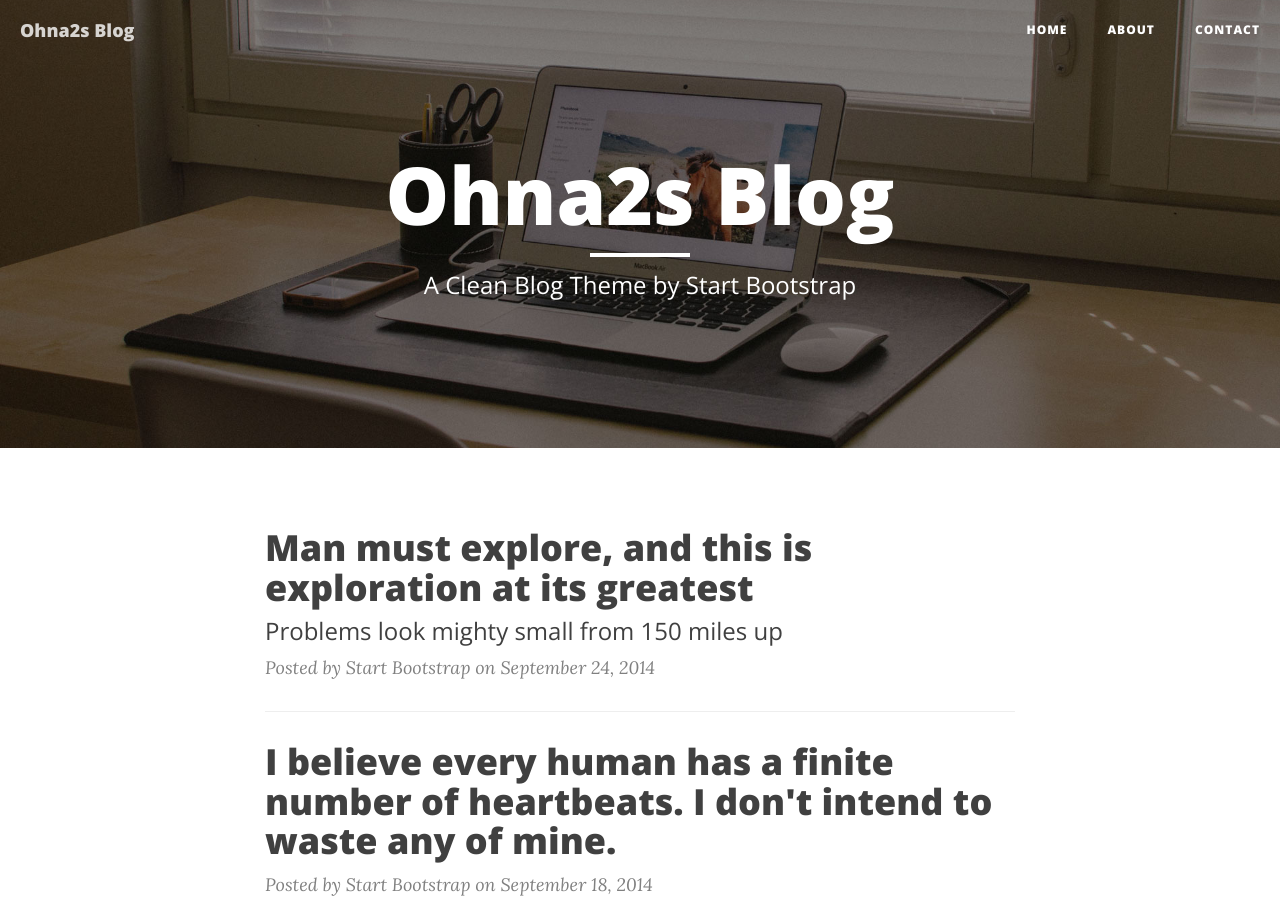
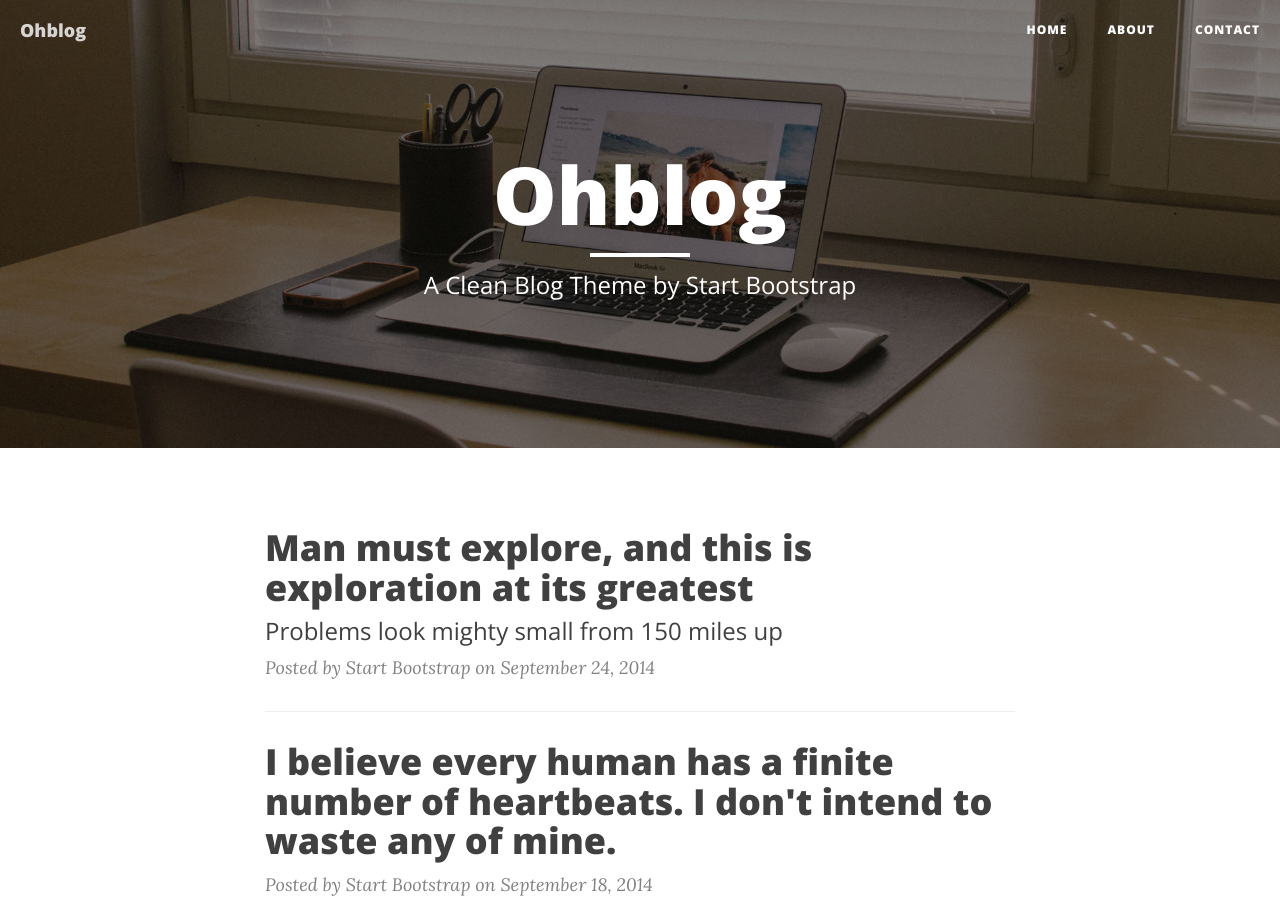
Before and after one commit to ohna2s/blog, a Jekyll site: the page built from index.html, in a window 1280 px wide and 900 px high. Built offline with Jekyll 4.4.1, drawn with Linux system fonts in a browser that asks for light colours; nearby versions of some CDN libraries; the list of posts is cut into pages by our own code.

Commit message:
Update _config.yml

```diff
--- a/_config.yml
+++ b/_config.yml
@@ -1,9 +1,10 @@
 # Site settings
-title: Ohna2s Blog
+title: Ohblog
 header-img: img/home-bg.jpg
 email: email.ohna2s@gmail.com
 copyright_name: Ohna2s Blog
 description: "Write your site description here. It will be used as your sites meta description as well!"
+baseurl: "/blog"
 url: "http://ohna2s.github.io"
 author: ohna2s
 twitter_username: ohna2s
```
